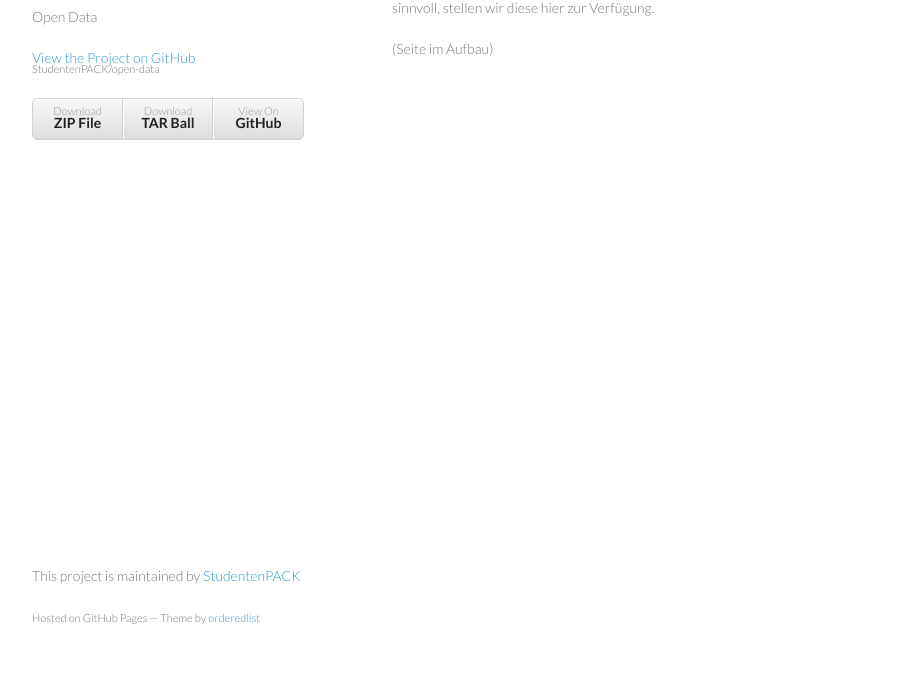
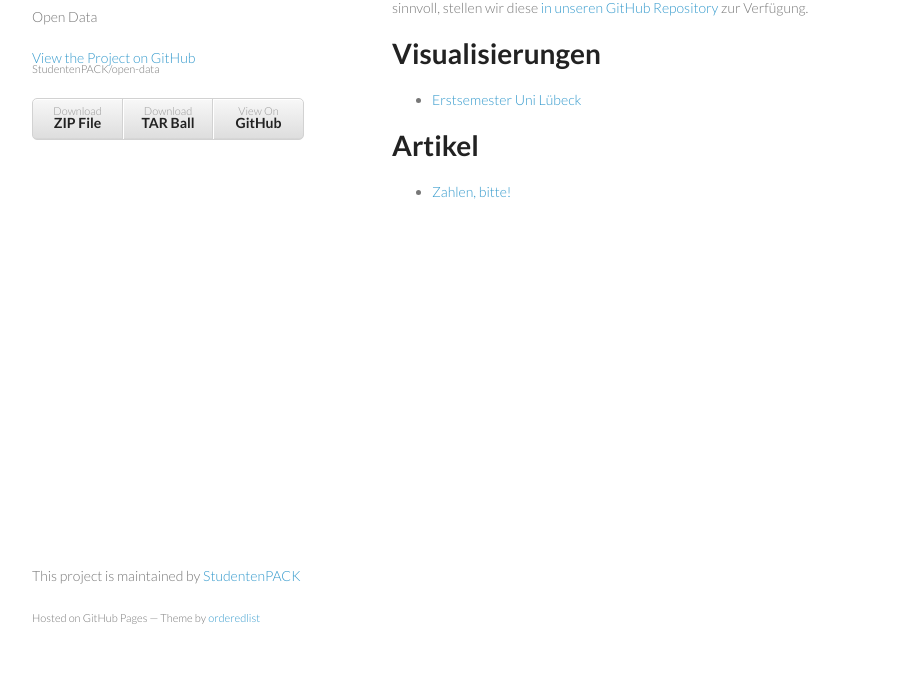
Before and after one commit to StudentenPACK/datavis, a plain HTML site: page index.html in a window 1280 px wide. Shown: the part 103-800 px from the top of the page, without its empty margins (178-1099 px from the left). Drawn offline with Linux system fonts and the light colour scheme.

Commit message:
Create gh-pages branch via GitHub

```diff
--- a/index.html
+++ b/index.html
@@ -28,9 +28,21 @@
         </ul>
       </header>
       <section>
-        <p>Das <a href="http://www.studentenpack.de/">StudentenPACK</a> ist das Magazin der Studenten der Lübecker Hochschulen. Manchmal brauchen wir Daten und Statistiken für unsere Inhalte. Wenn möglich und sinnvoll, stellen wir diese hier zur Verfügung.</p>
+        <p>Das <a href="http://www.studentenpack.de/">StudentenPACK</a> ist das Magazin der Studenten der Lübecker Hochschulen. Manchmal brauchen wir Daten und Statistiken für unsere Inhalte. Wenn möglich und sinnvoll, stellen wir diese <a href="https://github.com/StudentenPACK/open-data">in unseren GitHub Repository</a> zur Verfügung.</p>
 
-<p>(Seite im Aufbau)</p>
+<h1>
+<a id="visualisierungen" class="anchor" href="#visualisierungen" aria-hidden="true"><span class="octicon octicon-link"></span></a>Visualisierungen</h1>
+
+<ul>
+<li><a href="https://studentenpack.github.io/open-data/visualisierungen/erstis.html">Erstsemester Uni Lübeck</a></li>
+</ul>
+
+<h1>
+<a id="artikel" class="anchor" href="#artikel" aria-hidden="true"><span class="octicon octicon-link"></span></a>Artikel</h1>
+
+<ul>
+<li><a href="http://www.studentenpack.de/index.php/2015/10/zahlen-bitte/">Zahlen, bitte!</a></li>
+</ul>
       </section>
       <footer>
         <p>This project is maintained by <a href="https://github.com/StudentenPACK">StudentenPACK</a></p>
--- a/params.json
+++ b/params.json
@@ -1 +1 @@
-{"name":"StuDatenPACK","tagline":"Open Data","body":"Das [StudentenPACK](http://www.studentenpack.de/) ist das Magazin der Studenten der Lübecker Hochschulen. Manchmal brauchen wir Daten und Statistiken für unsere Inhalte. Wenn möglich und sinnvoll, stellen wir diese hier zur Verfügung.\r\n\r\n(Seite im Aufbau)","google":"","note":"Don't delete this file! It's used internally to help with page regeneration."}
+{"name":"StuDatenPACK","tagline":"Open Data","body":"Das [StudentenPACK](http://www.studentenpack.de/) ist das Magazin der Studenten der Lübecker Hochschulen. Manchmal brauchen wir Daten und Statistiken für unsere Inhalte. Wenn möglich und sinnvoll, stellen wir diese [in unseren GitHub Repository](https://github.com/StudentenPACK/open-data) zur Verfügung.\r\n\r\n# Visualisierungen\r\n- [Erstsemester Uni Lübeck](https://studentenpack.github.io/open-data/visualisierungen/erstis.html)\r\n\r\n# Artikel\r\n- [Zahlen, bitte!](http://www.studentenpack.de/index.php/2015/10/zahlen-bitte/)","google":"","note":"Don't delete this file! It's used internally to help with page regeneration."}
```
